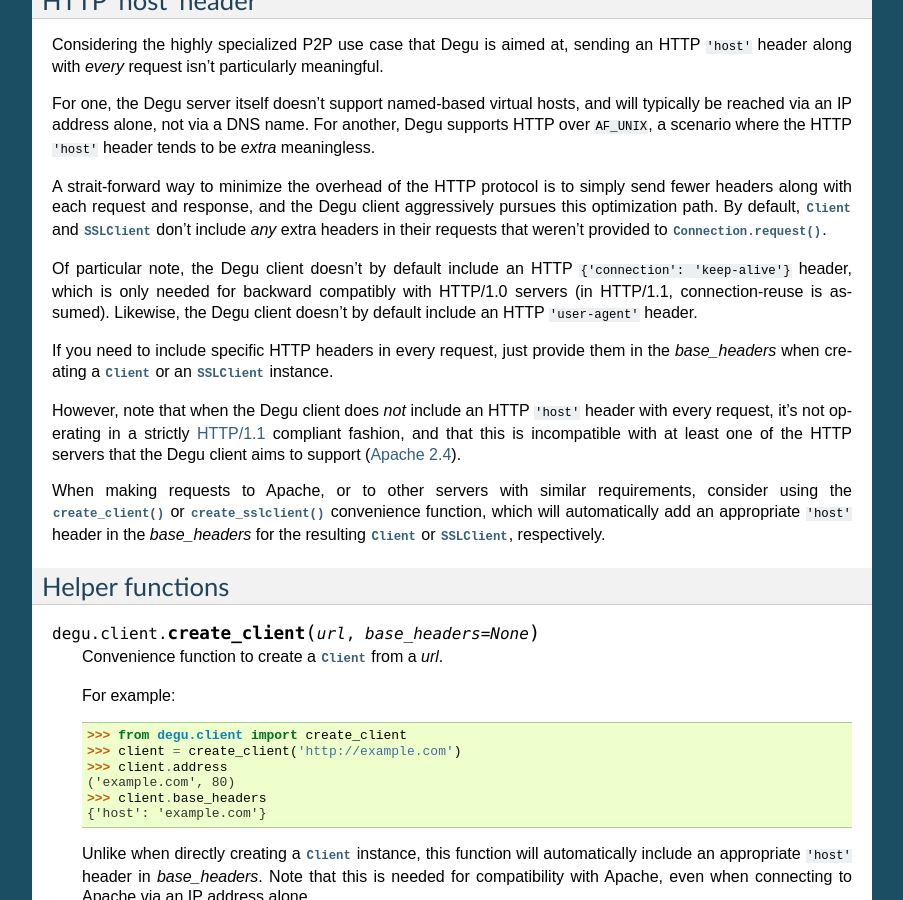
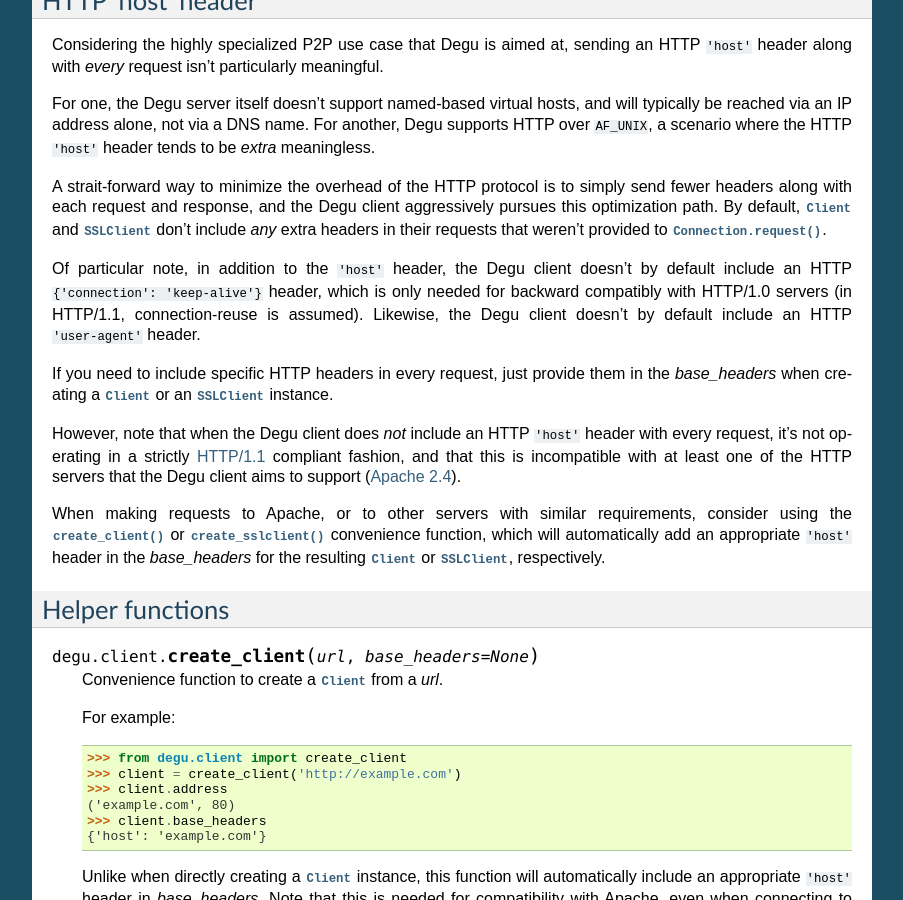
Before and after one commit to json420/degu, a Sphinx documentation site: the page built from doc/degu.client.rst, in a window 1280 px wide and 900 px high, scrolled down 1578 px. Shown: the whole window, without its empty margins (198-1101 px from the left). Built offline with Sphinx 7.4.7, drawn with Linux system fonts in a browser that asks for light colours.

Commit message:
more documentation tweaks

```diff
--- a/doc/changelog.rst
+++ b/doc/changelog.rst
@@ -15,7 +15,7 @@ Changes:
 
     * :meth:`degu.client.Connection.close()` now only calls
       ``socket.socket.shutdown()``, which is more correct, and also eliminates
-      annoying exceptions that could occur when the
+      annoying exceptions that could occur when a
       :class:`degu.client.Connection` (previously ``Client`` or ``SSLClient``)
       is garbage collected immediately prior to a script exiting
 
--- a/doc/degu.client.rst
+++ b/doc/degu.client.rst
@@ -116,11 +116,11 @@ aggressively pursues this optimization path.  By default, :class:`Client` and
 :class:`SSLClient` don't include *any* extra headers in their requests that
 weren't provided to :meth:`Connection.request()`.
 
-Of particular note, the Degu client doesn't by default include an HTTP
-``{'connection': 'keep-alive'}`` header, which is only needed for backward
-compatibly with HTTP/1.0 servers (in HTTP/1.1, connection-reuse is assumed).
-Likewise, the Degu client doesn't by default include an HTTP ``'user-agent'``
-header.
+Of particular note, in addition to the ``'host'`` header, the Degu client
+doesn't by default include an HTTP ``{'connection': 'keep-alive'}`` header,
+which is only needed for backward compatibly with HTTP/1.0 servers (in HTTP/1.1,
+connection-reuse is assumed).  Likewise, the Degu client doesn't by default
+include an HTTP ``'user-agent'`` header.
 
 If you need to include specific HTTP headers in every request, just provide them
 in the *base_headers* when creating a :class:`Client` or an :class:`SSLClient`
```
